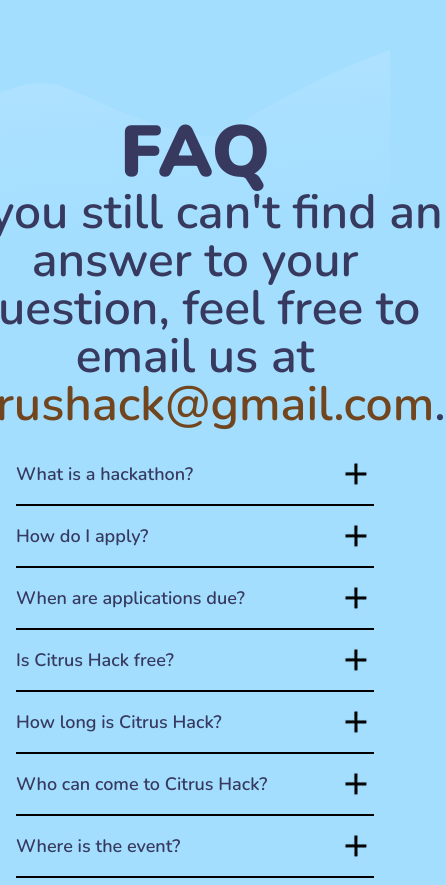
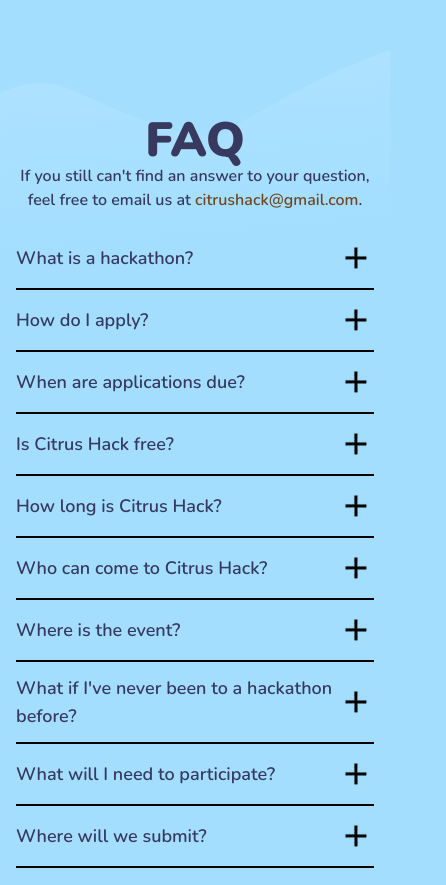
Before and after one commit to minsooerickim/citrushack2023, a Next.js app: page / in a window 390 px wide. Shown: the part 7267-8152 px from the top of the page, 446 px wide, since content can reach past the window. Built offline with nearby package versions, Linux system fonts and the light colour scheme; no server answers.

Commit message:
redo faq font fix

```diff
--- a/components/SupportCards.tsx
+++ b/components/SupportCards.tsx
@@ -113,12 +113,12 @@ function SupportCard({ front, back, button, link }: SupportCardProps) {
   return (
     <div className="flex h-60 w-full md:w-96 group perspective cursor-pointer">
       <div className="relative preserve-3d group-hover:my-rotate-y-180 w-full duration-700">
-        <div className="absolute backface-hidden w-full">
+        <div className="hidden lg:flex absolute backface-hidden w-full">
           <a
             href={link}
             target="_blank"
             rel="noreferrer noopener"
-            className="flex text-center items-center justify-center text-white"
+            className="hidden lg:flex text-center items-center justify-center text-white"
           >
             <Image
               src={'/assets/sponsors/' + front}
@@ -127,7 +127,7 @@ function SupportCard({ front, back, button, link }: SupportCardProps) {
               objectFit="contain"
               priority={true}
               quality={1}
-              className="rounded-md"
+              className="rounded-md hidden lg:flex"
               alt=""
               draggable="false"
             />
--- a/pages/sections/faq.tsx
+++ b/pages/sections/faq.tsx
@@ -73,10 +73,10 @@ export const Assets = () => {
 export default function Faq() {
   return (
     <section className="relative z-0 flex flex-col w-full h-full my-12 lg:mt-0 max-w-[60rem] items-center">
-      <h1 className="text-center text-7xl font-black w-391 h-109 not-italic items-center mt-6 text-text">
+      <h1 className="text-center text-5xl md:text-7xl font-black w-391 h-109 not-italic items-center mt-6 text-text">
         FAQ
       </h1>
-      <p className="text-center text-text font-semibold mb-4 md:mb-8 text-5xl md:text-7xl  xs:w-3/4">
+      <p className="text-center text-text font-semibold mb-4 md:mb-8 xs:w-3/4">
         If you still can&apos;t find an answer to your question, feel free to
         email us at{' '}
         <ExternalLink
```
